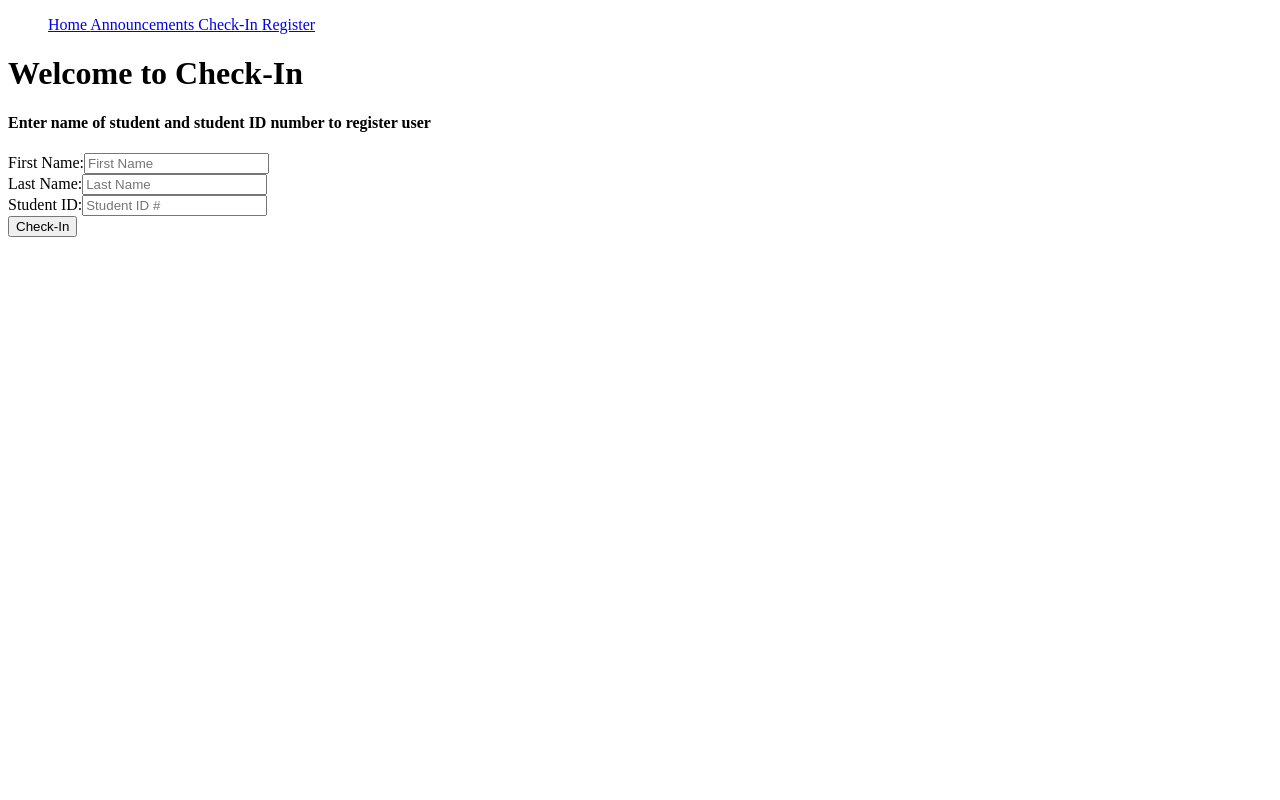
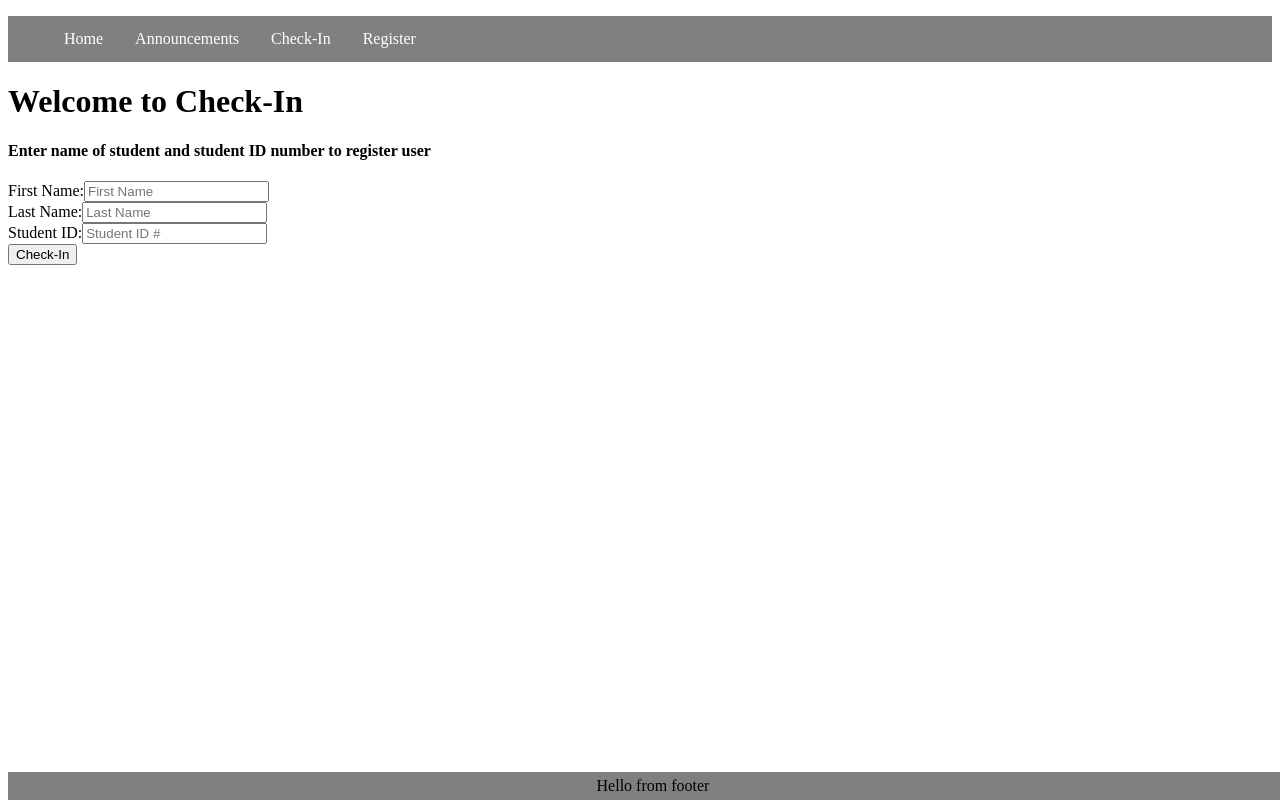
Before and after one commit to ilopezro/cruzhackschallenge, a React (Create React App) app: page /CheckIn in a window 1280 px wide. Built offline with nearby package versions, Linux system fonts and the light colour scheme.

Commit message:
added css to homepage; updated footer and header

```diff
--- a/src/App.js
+++ b/src/App.js
@@ -1,29 +1,35 @@
 import React, { Component } from 'react';
 import { BrowserRouter as Router, Route, Link, Switch} from "react-router-dom";
 import Announcements from './components/Annoucements/Announcements'
-import Index from './components/index'
+import Index from './components/Index/index'
 import CheckIn from './components/CheckIn/CheckIn'
-import Register from './components/Register'
+import Register from './components/Register/Register'
+import './styles.css'
 
 class App extends Component {
   render() {
     return (
       <Router>
+        <div className = "App">
         <div className = "header">
-          <ul className="topBar">
+        <ul className="topBar">
             <Link to = "/" className="home"> Home </Link>
-            <Link to = "/Announcements"> Announcements</Link>
-            <Link to = "/CheckIn"> Check-In </Link>
-            <Link to = "/Register"> Register </Link>
+            <Link to = "/Announcements" className = "announcements"> Announcements</Link>
+            <Link to = "/CheckIn" className = "checkIn"> Check-In </Link>
+            <Link to = "/Register" className = "register"> Register </Link>
           </ul>
-          <div className="content">
+        </div>
+        <div className="content">
           <Switch>
             <Route exact path="/" component={Index} />
             <Route path="/Announcements" component={Announcements} />
             <Route path="/CheckIn" component={CheckIn} />
             <Route path="/Register" component={Register} />
           </Switch>
-          </div>
+        </div>
+        <div className = "footer">
+          <footer>Hello from footer</footer>
+        </div>
         </div>
       </Router>
     );
--- /dev/null
+++ b/src/components/Index/index.css
@@ -0,0 +1,24 @@
+.indexHeader{
+    border-style: hidden;
+    border-width: 100%;
+}
+
+.hackerRow{
+    display: -webkit-flex;
+    display: flex;
+}
+
+.hackerDiv{
+    -webkit-flex: 1;
+    -ms-flex: 1;
+    border-style: hidden;
+    border-width: 100%;
+    text-align: left;
+}
+
+.hackerInfo{
+    -webkit-flex: 1;
+    -ms-flex: 1;
+    border-style: hidden;
+    border-width: 50%;
+}
--- a/src/components/index.js
+++ b/src/components/Index/index.js
@@ -1,4 +1,5 @@
 import React, {Component} from 'react'
+import './index.css'
 
 class Index extends Component {
 
@@ -35,6 +36,7 @@ class Index extends Component {
       <div className="indexHeader">
         <h1>Hackers</h1>
       </div>
+      <div className = "hackerRow">
       <div className="hackerDiv">
         <table>
           <thead>
@@ -58,6 +60,8 @@ class Index extends Component {
       <div className="hackerInfo">
       This is hacker info
       </div>
+
+      </div>
     </div>
     );
   }
--- a/src/index.js
+++ b/src/index.js
@@ -2,6 +2,7 @@ import React from 'react';
 import ReactDOM from 'react-dom';
 import {BrowserRouter} from 'react-router-dom'
 import App from './App';
+import './styles.css';
 
 ReactDOM.render(<BrowserRouter>
     < App/>
--- /dev/null
+++ b/src/styles.css
@@ -0,0 +1,27 @@
+.footer {
+    background-color: grey;
+    padding: 5px;
+    text-align: center;
+    position: absolute;
+    bottom: 0;
+    width: 100%;
+  }
+
+  .topBar {
+    overflow: hidden;
+    background-color: grey;
+  }
+
+  .home, .announcements, .checkIn, .register  {
+    float: left;
+    display: block;
+    color: white;
+    text-align: center;
+    padding: 14px 16px;
+    text-decoration: none;
+  }
+
+  .home:hover, .announcements:hover, .checkIn:hover, .register:hover {
+    background-color: white;
+    color: black;
+  }
```
Also changed, not shown: src/components/Register/Register.js (renamed from src/components/Register.js).
